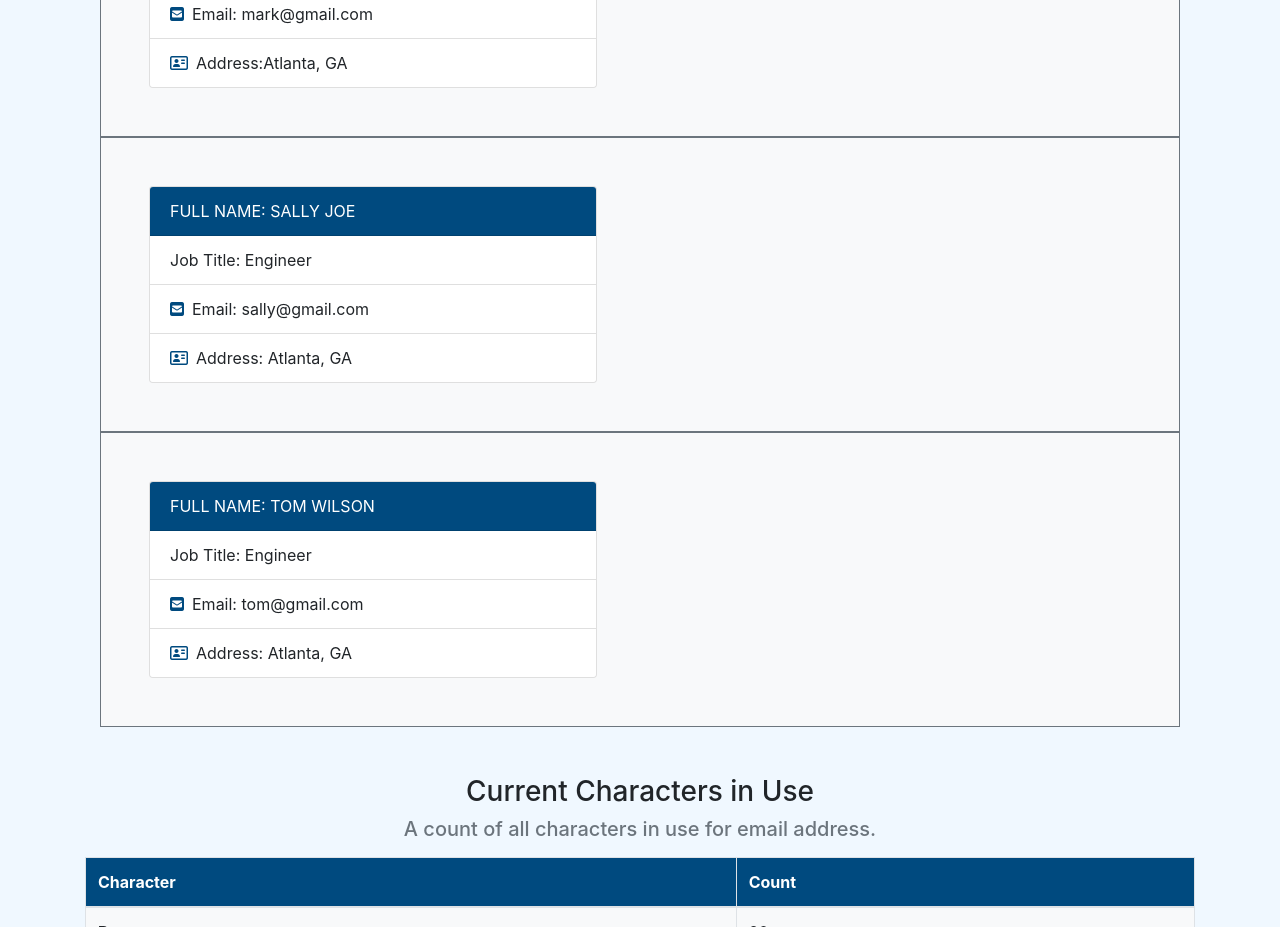
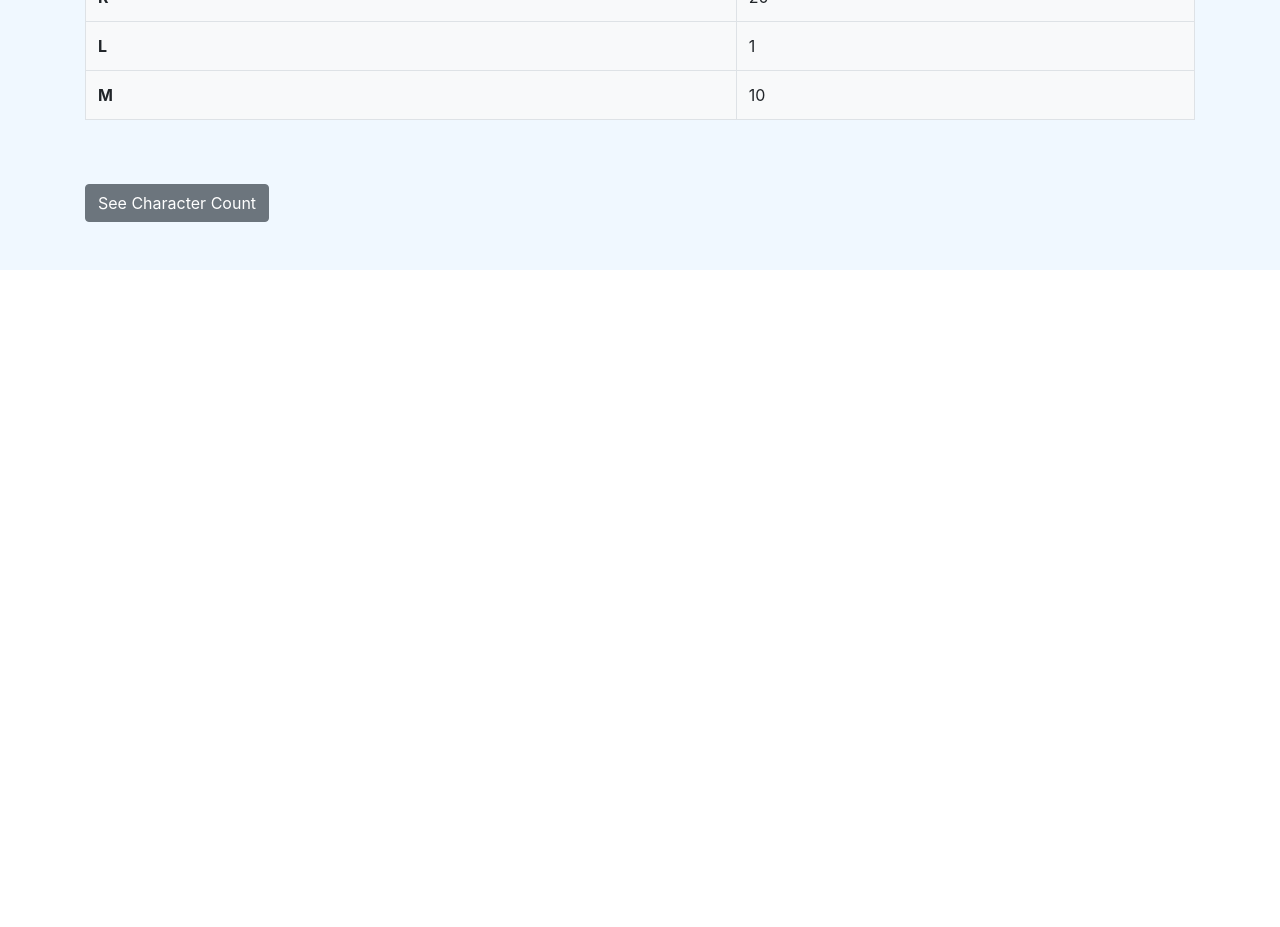
Before and after one commit to cwilso88/peoplerecords, a React (Create React App) app: page / in a window 1280 px wide. Shown: the part 540-1467 px from the top of the page. After the commit the page ends 810 px from the top, so only its background shows below. Built offline with nearby package versions, Linux system fonts and the light colour scheme.

Commit message:
Refactoring the PeopleRecordItem component

```diff
--- a/src/components/PersonRecordItem.js
+++ b/src/components/PersonRecordItem.js
@@ -1,11 +1,14 @@
 import React, { Component } from 'react';
 
-
-
-class PeopleRecords extends Component {
-    render() {
+const PeopleRecordItem = ({ person }) => {
+    if(!person) {
+        return(
+            <div>
+                Looking for your records...
+            </div>
+        )
+    } else {
         const { id, name, email, phone, department, status, location, image } = this.props.getPeopleRecords;
-
         return (
             <div id="PeopleRecords" className="container mt-5">
                 <h3>List of Personal Records</h3>
@@ -22,33 +25,9 @@ class PeopleRecords extends Component {
                         </ul>
                     </div>
                </div>
-               <div className="border border-secondary bg-light justify-items-center">
-                <div className="card m-5" style={{width: "28rem"}}>
-                    <div className="card-header text-white text-uppercase">
-                        Full Name: Sally Joe
-                    </div>
-                        <ul className="list-group list-group-flush">
-                            <li className="list-group-item">Job Title: Engineer</li>
-                            <li className="list-group-item"><i className="fas fa-envelope-square pr-2"></i>Email: sally@gmail.com</li>
-                            <li className="list-group-item"><i className="far fa-address-card pr-2"></i>Address: Atlanta, GA</li>
-                        </ul>
-                    </div>
-               </div>
-               <div className="border border-secondary bg-light justify-items-center">
-                <div className="card m-5" style={{width: "28rem"}}>
-                        <div className="card-header text-white text-uppercase">
-                            Full Name: Tom Wilson
-                        </div>
-                            <ul className="list-group list-group-flush">
-                                <li className="list-group-item">Job Title: Engineer</li>
-                                <li className="list-group-item"><i className="fas fa-envelope-square pr-2"></i>Email: tom@gmail.com</li>
-                                <li className="list-group-item"><i className="far fa-address-card pr-2"></i>Address: Atlanta, GA</li>
-                            </ul>
-                        </div>
-                </div>
             </div>
         )
     }
 }
 
-export default PeopleRecords;
+export default PeopleRecordItem;
```
